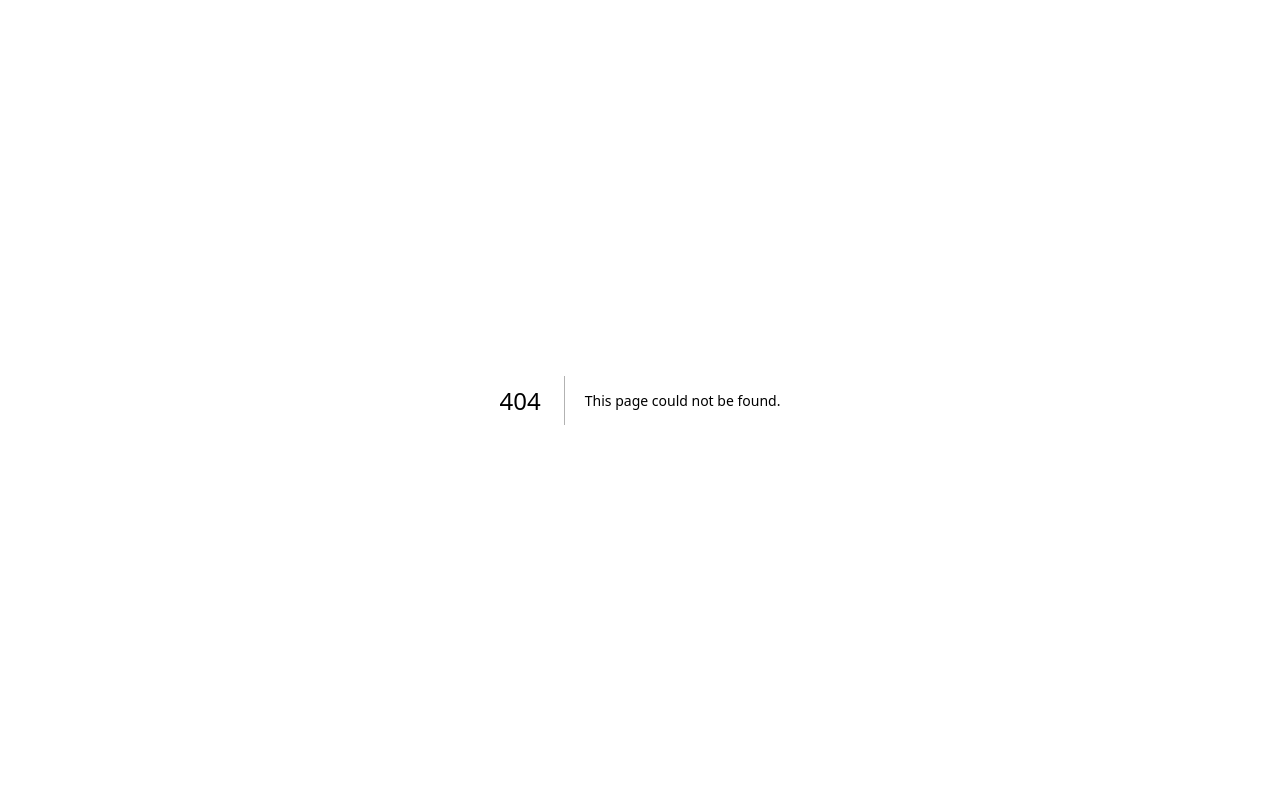
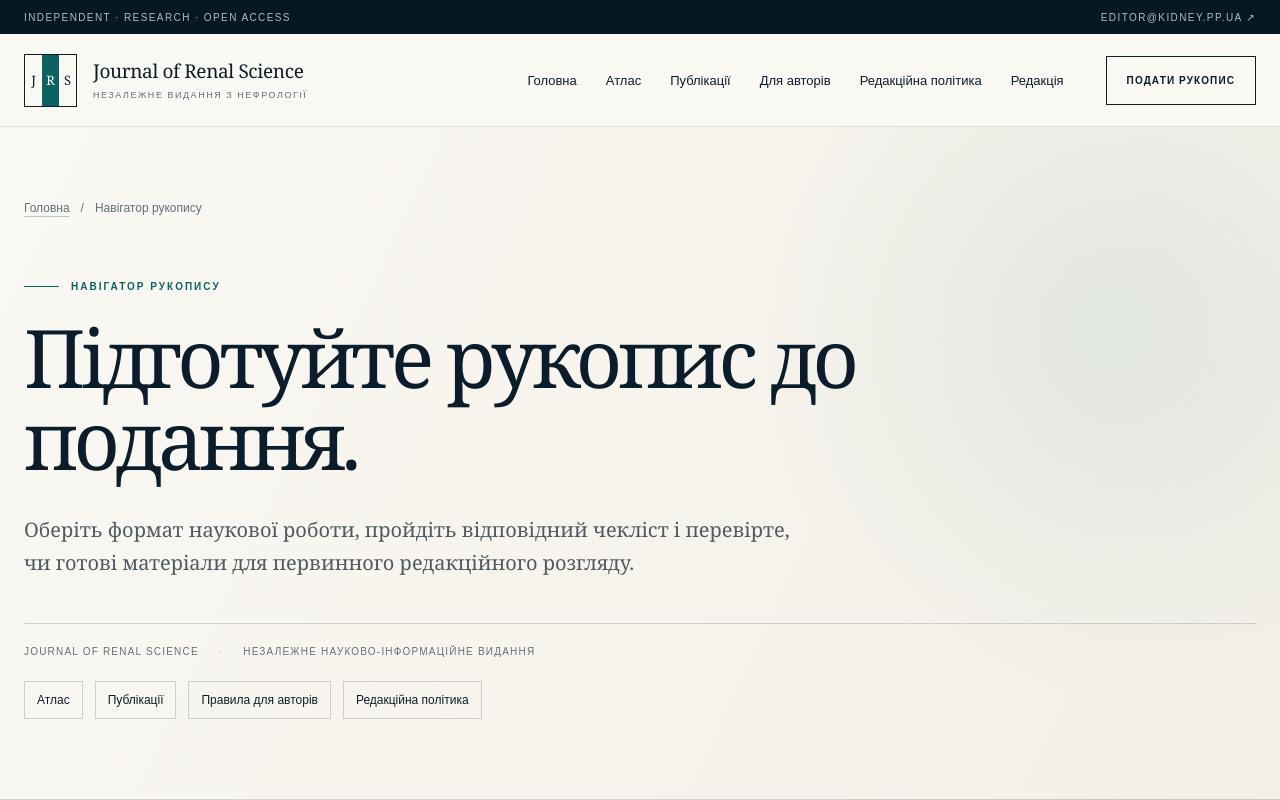
Before and after one commit to LidiiaDD/journal-kidney-pp-ua, a Next.js app: page /manuscript-navigator in a window 1280 px wide. Before the commit this address had no page. Shown: the top 800 px of the page. Built offline with nearby package versions, Linux system fonts and the light colour scheme.

Commit message:
Add JRS manuscript navigator page and SEO metadata

```diff
--- /dev/null
+++ b/app/manuscript-navigator/page.tsx
@@ -0,0 +1,23 @@
+import type { Metadata } from "next";
+import JournalInfoLayout from "@/app/components/JournalInfoLayout";
+import ManuscriptNavigator from "./ManuscriptNavigator";
+
+export const metadata: Metadata = {
+  title: "Навігатор рукопису | Journal of Renal Science",
+  description: "Інтерактивна підготовка рукопису до подання в Journal of Renal Science: оберіть тип матеріалу, перевірте вимоги й оцініть власну готовність.",
+  alternates: { canonical: "/manuscript-navigator" },
+};
+
+export default function ManuscriptNavigatorPage() {
+  return (
+    <JournalInfoLayout
+      eyebrow="Навігатор рукопису"
+      title="Підготуйте рукопис до подання."
+      description="Оберіть формат наукової роботи, пройдіть відповідний чекліст і перевірте, чи готові матеріали для первинного редакційного розгляду."
+      sections={[]}
+      wide
+    >
+      <ManuscriptNavigator />
+    </JournalInfoLayout>
+  );
+}
```
